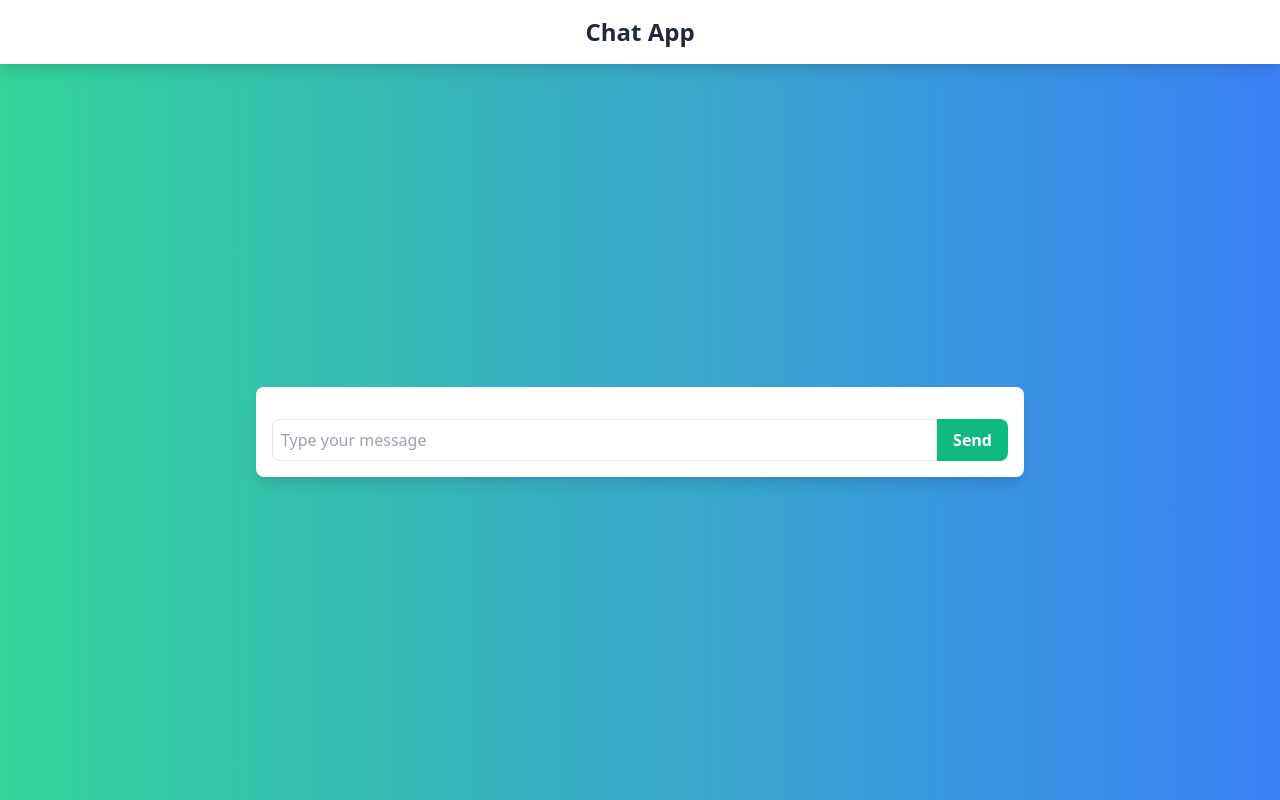
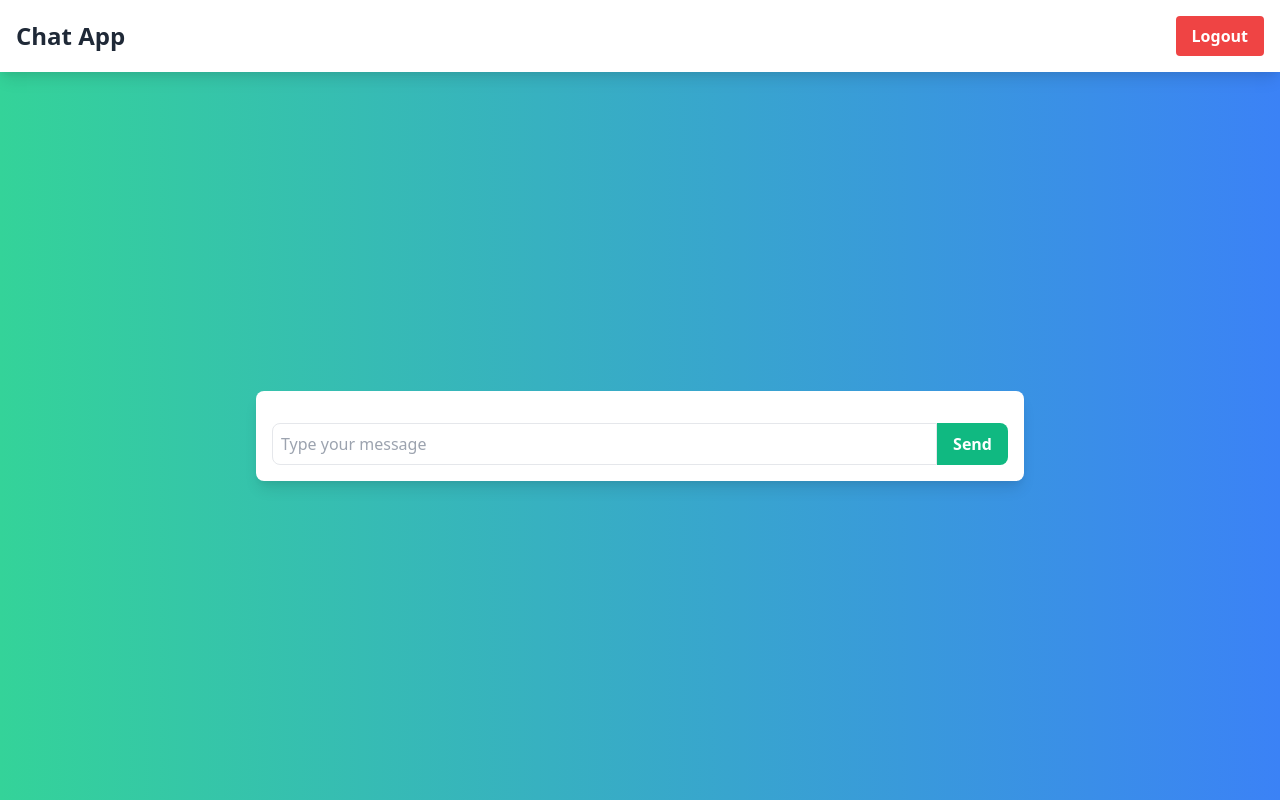
Before and after one commit to sahil-ansari01/FullstackGroupChatApp, a website: page public/html/chat.html in a window 1280 px wide. Drawn offline with nearby package versions, Linux system fonts and the light colour scheme; no server answers; sample sign-in values are in the browser's storage.

```diff
--- a/public/html/chat.html
+++ b/public/html/chat.html
@@ -13,8 +13,11 @@
     </style>
 </head>
 <body class="min-h-screen flex flex-col bg-gradient-to-r from-green-400 to-blue-500">
-    <header class="bg-white shadow-lg p-4">
-        <h1 class="text-2xl font-bold text-center text-gray-800">Chat App</h1>
+    <header class="bg-white shadow-lg p-4 flex justify-between items-center">
+        <h1 class="text-2xl font-bold text-gray-800">Chat App</h1>
+        <a id="logoutButton" class="bg-red-500 hover:bg-red-700 text-white font-bold py-2 px-4 rounded focus:outline-none" href="user/login">
+            Logout
+        </a>
     </header>
     <main class="flex-grow flex flex-col items-center justify-center p-4">
         <div class="w-full max-w-3xl bg-white p-4 rounded-lg shadow-lg flex flex-col">
```
